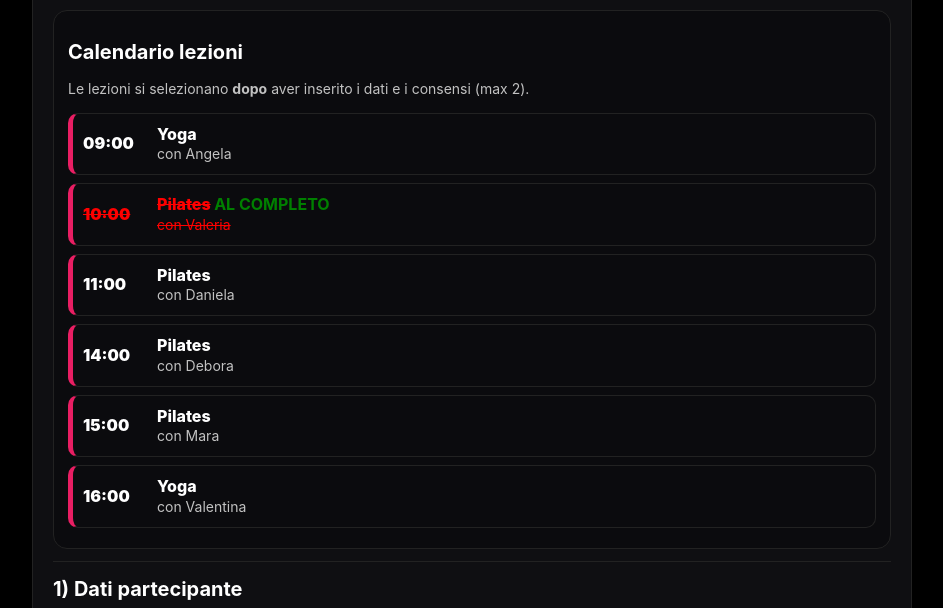
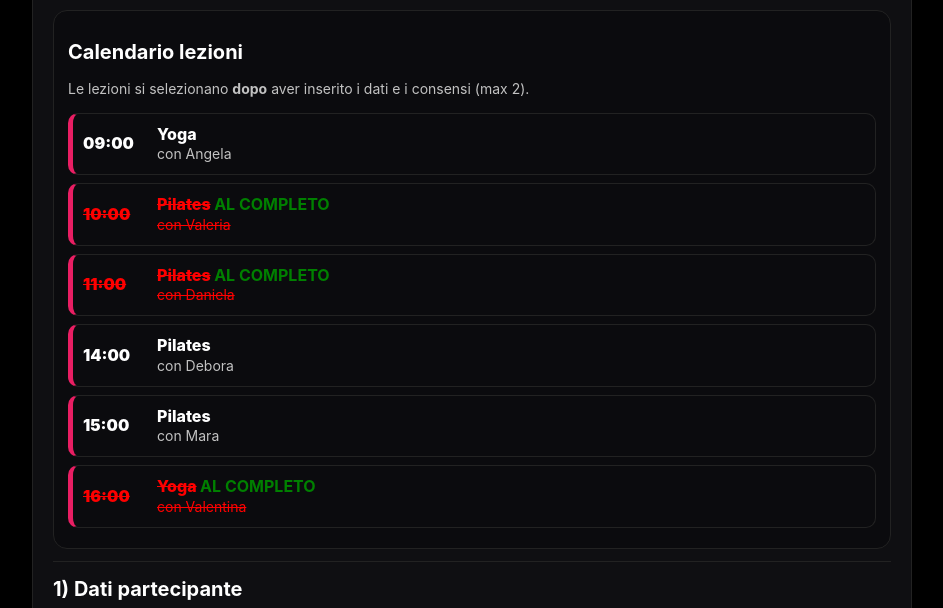
Before and after one commit to libertamenteperlilt-creator/LILT, a plain HTML site: page index.html in a window 1280 px wide. Shown: the part 129-737 px from the top of the page, without its empty margins (168-1111 px from the left). Drawn offline with Linux system fonts and the light colour scheme.

Commit message:
Add files via upload

```diff
--- a/index.html
+++ b/index.html
@@ -89,6 +89,7 @@
       <p class="muted">Le lezioni si selezionano <strong>dopo</strong> aver inserito i dati e i consensi (max 2).</p>
       <div class="schedule">
         <div class="slot"><time>09:00</time><div><div class="type">Yoga</div><div class="muted">con Angela</div></div></div>
+
         <div class="slot">
           <time><s style="color:red;">10:00</s></time>
           <div>
@@ -96,10 +97,25 @@
             <div class="muted"><s style="color:red;">con Valeria</s></div>
           </div>
         </div>
-        <div class="slot"><time>11:00</time><div><div class="type">Pilates</div><div class="muted">con Daniela</div></div></div>
+
+        <div class="slot">
+          <time><s style="color:red;">11:00</s></time>
+          <div>
+            <div class="type"><s style="color:red;">Pilates</s> <span style="color:green;font-weight:bold;">AL COMPLETO</span></div>
+            <div class="muted"><s style="color:red;">con Daniela</s></div>
+          </div>
+        </div>
         <div class="slot"><time>14:00</time><div><div class="type">Pilates</div><div class="muted">con Debora</div></div></div>
+
         <div class="slot"><time>15:00</time><div><div class="type">Pilates</div><div class="muted">con Mara</div></div></div>
-        <div class="slot"><time>16:00</time><div><div class="type">Yoga</div><div class="muted">con Valentina</div></div></div>
+
+        <div class="slot">
+          <time><s style="color:red;">16:00</s></time>
+          <div>
+            <div class="type"><s style="color:red;">Yoga</s> <span style="color:green;font-weight:bold;">AL COMPLETO</span></div>
+            <div class="muted"><s style="color:red;">con Valentina</s></div>
+          </div>
+        </div>
       </div>
     </section>
 
@@ -135,10 +151,8 @@
       <div class="grid">
         <label><input type="checkbox" class="lesson" value="09:00 | Yoga con Angela"> 09:00 — Yoga con Angela</label>
 
-        <label><input type="checkbox" class="lesson" value="11:00 | Pilates con Daniela"> 11:00 — Pilates con Daniela</label>
         <label><input type="checkbox" class="lesson" value="14:00 | Pilates con Debora"> 14:00 — Pilates con Debora</label>
         <label><input type="checkbox" class="lesson" value="15:00 | Pilates con Mara"> 15:00 — Pilates con Mara</label>
-        <label><input type="checkbox" class="lesson" value="16:00 | Yoga con Valentina"> 16:00 — Yoga con Valentina</label>
       </div>
       <div id="err2" class="err" style="display:none;"></div>
       <div class="btns"><button class="ghost" id="back">Indietro</button><button class="primary" id="submit">Invia iscrizione</button></div>
```
